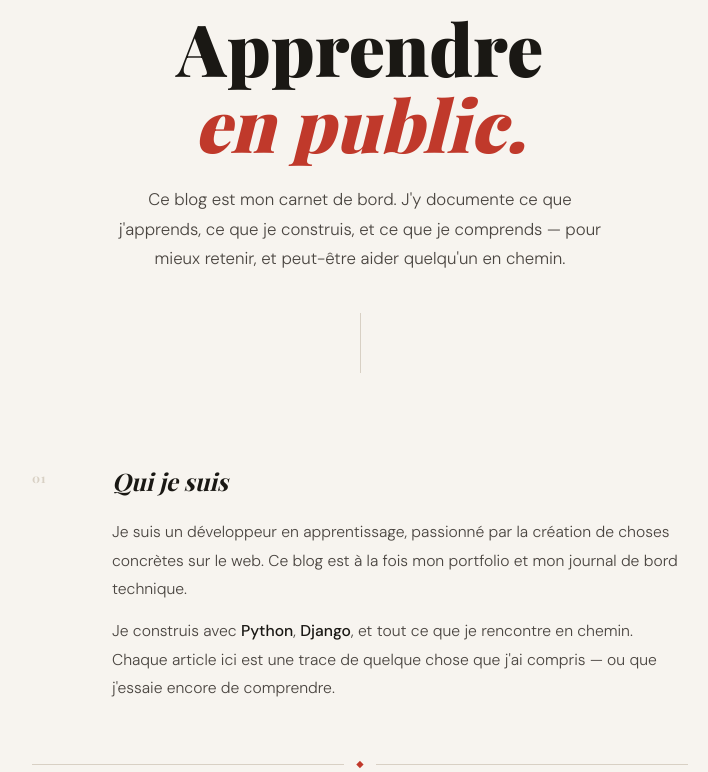
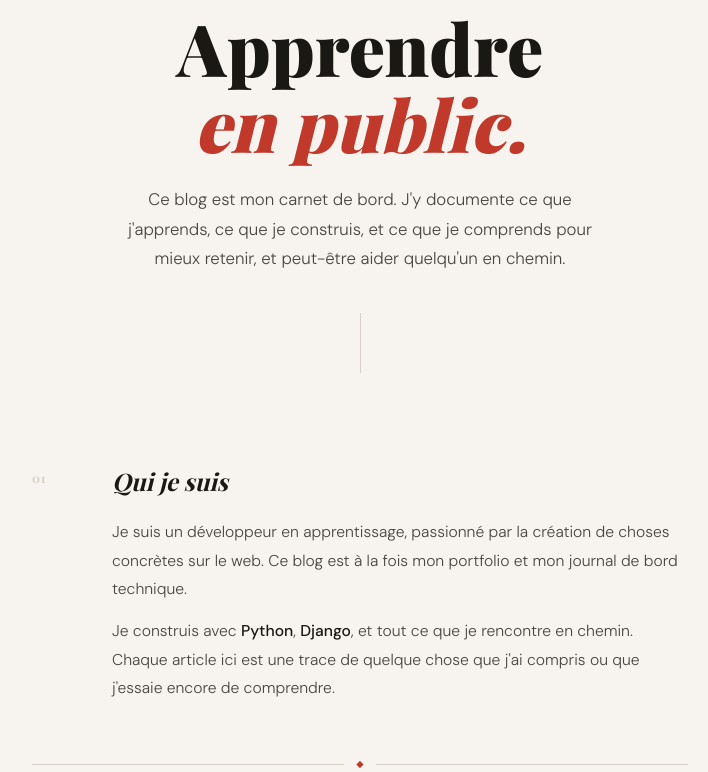
Before and after one commit to TheN8Learner/django-blog, a Django app: page /about/ in a window 1280 px wide. Shown: the part 255-1027 px from the top of the page, without its empty margins (280-988 px from the left). Run offline with Django 5.2, Linux system fonts and the light colour scheme; some web fonts are replaced.

Commit message:
Modification du Html

```diff
--- a/Blog/templates/about.html
+++ b/Blog/templates/about.html
@@ -12,7 +12,7 @@
             <h1 class="about-hero__title">Apprendre<br><em>en public.</em></h1>
             <p class="about-hero__sub">
                 Ce blog est mon carnet de bord. J'y documente ce que j'apprends, ce que je construis,
-                et ce que je comprends — pour mieux retenir, et peut-être aider quelqu'un en chemin.
+                et ce que je comprends pour mieux retenir, et peut-être aider quelqu'un en chemin.
             </p>
         </div>
         <div class="about-hero__line"></div>
@@ -33,7 +33,7 @@
                 <p>
                     Je construis avec <strong>Python</strong>, <strong>Django</strong>, et tout ce que je
                     rencontre en chemin. Chaque article ici est une trace de quelque chose que j'ai
-                    compris — ou que j'essaie encore de comprendre.
+                    compris ou que j'essaie encore de comprendre.
                 </p>
             </div>
         </section>
--- a/Blog/templates/contact.html
+++ b/Blog/templates/contact.html
@@ -8,7 +8,7 @@
     <section class="contact-hero">
         <p class="contact-hero__label">Contact</p>
         <h1 class="contact-hero__title">Écrire un<br><em>message.</em></h1>
-        <p class="contact-hero__sub">Une question, une remarque, ou juste envie de dire bonjour — je lis tout.</p>
+        <p class="contact-hero__sub">Une question, une remarque, ou juste envie de dire bonjour je lis tout.</p>
         <div class="contact-hero__line"></div>
     </section>
 
```
